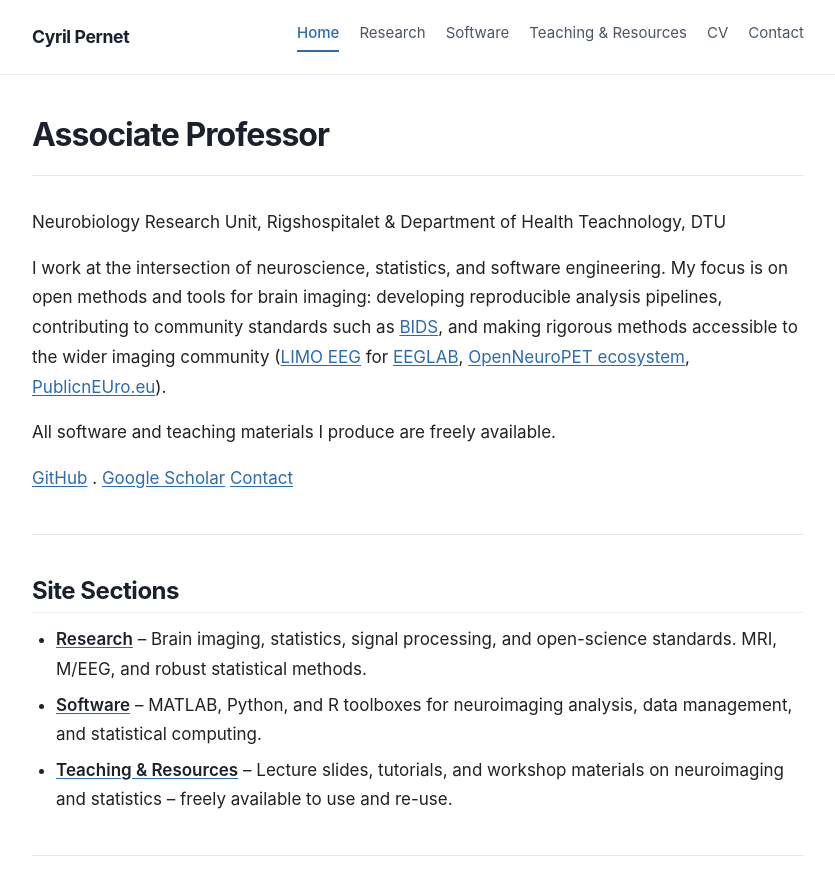
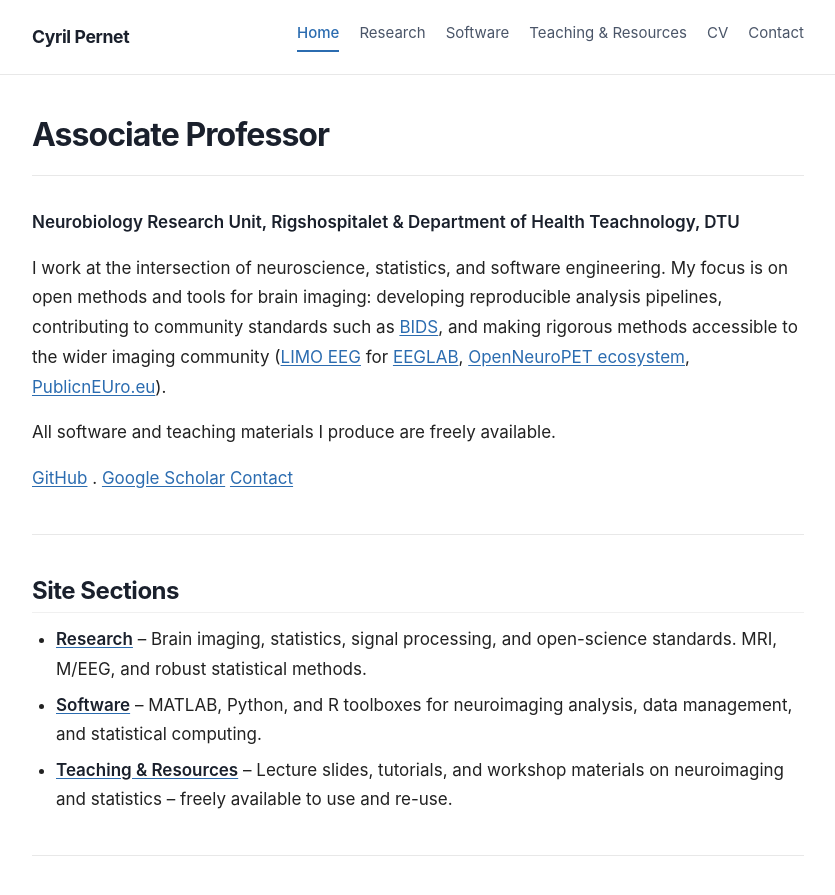
Before and after one commit to CPernet/CPernet.github.io, a Jekyll site: the page built from index.md, in a window 1280 px wide and 900 px high. Shown: the top 895 px of the window, without its empty margins (222-1057 px from the left). Built offline with Jekyll 4.4.1, drawn with Linux system fonts in a browser that asks for light colours; our own code applies the rules of GitHub Pages for plain Markdown files.

Commit message:
Enhance formatting

```diff
--- a/index.md
+++ b/index.md
@@ -5,7 +5,7 @@ description: >-
   Dr Cyril Pernet - Associate Professor, Neurobiology
   Research Unit, Rigshospitalet & Department of Health Teachnology, DTU. Brain imaging methods, open science, reproducibility.
 ---
-Neurobiology Research Unit, Rigshospitalet & Department of Health Teachnology, DTU
+**Neurobiology Research Unit, Rigshospitalet & Department of Health Teachnology, DTU**
 
 I work at the intersection of neuroscience, statistics, and software engineering. My focus is on open methods and tools for brain imaging: developing reproducible analysis pipelines, contributing to community standards such as [BIDS](https://bids.neuroimaging.io), and making rigorous methods accessible to
 the wider imaging community ([LIMO EEG](https://github.com/LIMO-EEG-Toolbox/limo_meeg) for [EEGLAB](https://sccn.ucsd.edu/eeglab/), [OpenNeuroPET ecosystem](https://openneuropet.github.io/), [PublicnEUro.eu](https://publicneuro.eu/)).
```
